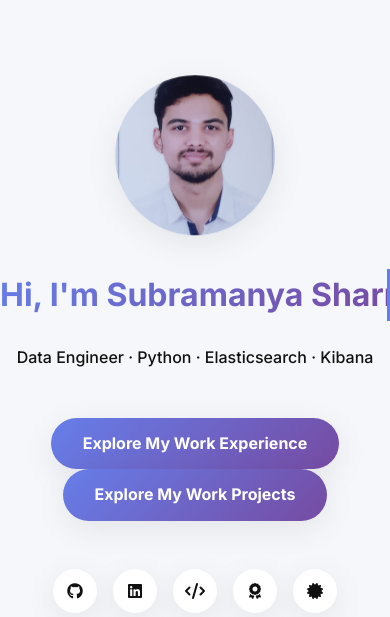
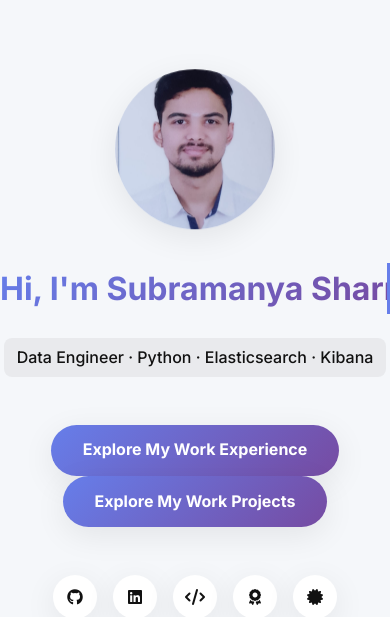
Before and after one commit to subbusharma123/Subramanya-Sharma, a Flask app: page / in a window 390 px wide. Shown: the part 73-690 px from the top of the page. Run offline with Flask 3, Linux system fonts and the light colour scheme.

Commit message:
fix for the tilted phone

```diff
--- a/static/css/spa.css
+++ b/static/css/spa.css
@@ -103,3 +103,9 @@ footer{text-align:center;padding:3rem 1rem;font-size:.85rem;color:var(--muted);}
   .nav-links.active{transform:translateX(0);}
   .hamburger{display:block;}
 }
+/* ---------- LANDSCAPE / SHORT SCREENS ---------- */
+@media (max-height: 500px) and (orientation: landscape) {
+  .hero{ min-height: auto; padding: 2rem 1rem; }
+  .hero img{ width: 100px; height: 100px; }
+  .hero h1{ font-size: clamp(1.6rem, 6vw, 2.5rem); }
+}
--- a/static/js/spa.js
+++ b/static/js/spa.js
@@ -54,3 +54,8 @@ document.querySelectorAll('.nav-links a[data-link]').forEach(a =>
 
 // ----- footer year -----
 document.getElementById('year').textContent = new Date().getFullYear();
+
+/* ---------- auto dark if OS prefers ---------- */
+if (window.matchMedia && window.matchMedia('(prefers-color-scheme: dark)').matches) {
+  document.documentElement.setAttribute('data-theme', 'dark');
+}
--- a/templates/index.html
+++ b/templates/index.html
@@ -7,7 +7,9 @@
   <!--  TYPEWRITER TITLE  -->
   <h1 class="typewriter">Hi, I'm Subramanya Sharma B.G.</h1>
 
-  <p class="tagline mt-1">Data Engineer · Python · Elasticsearch · Kibana</p>
+  <p class="tagline mt-1" style="background: rgba(0,0,0,.05); padding: .4rem .8rem; border-radius: 8px;">
+    Data Engineer · Python · Elasticsearch · Kibana
+  </p>
 <div class="btn-row mt-3">
   <a href="{{ url_for('experience') }}" class="btn">Explore My Work Experience</a>
   <a href="{{ url_for('projects') }}" class="btn">Explore My Work Projects</a>
```
